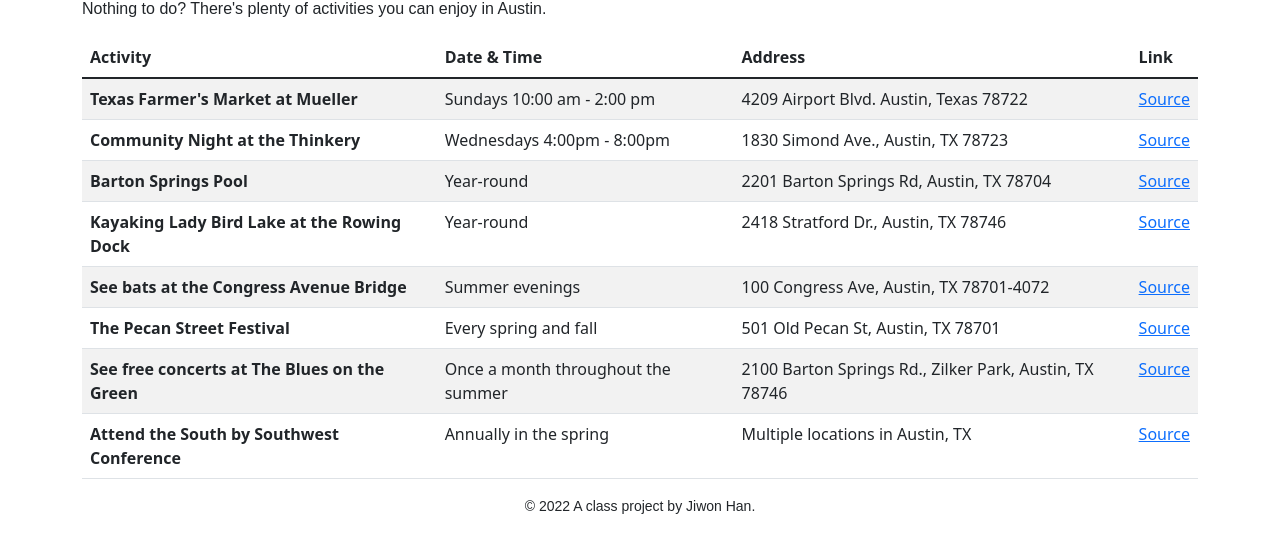
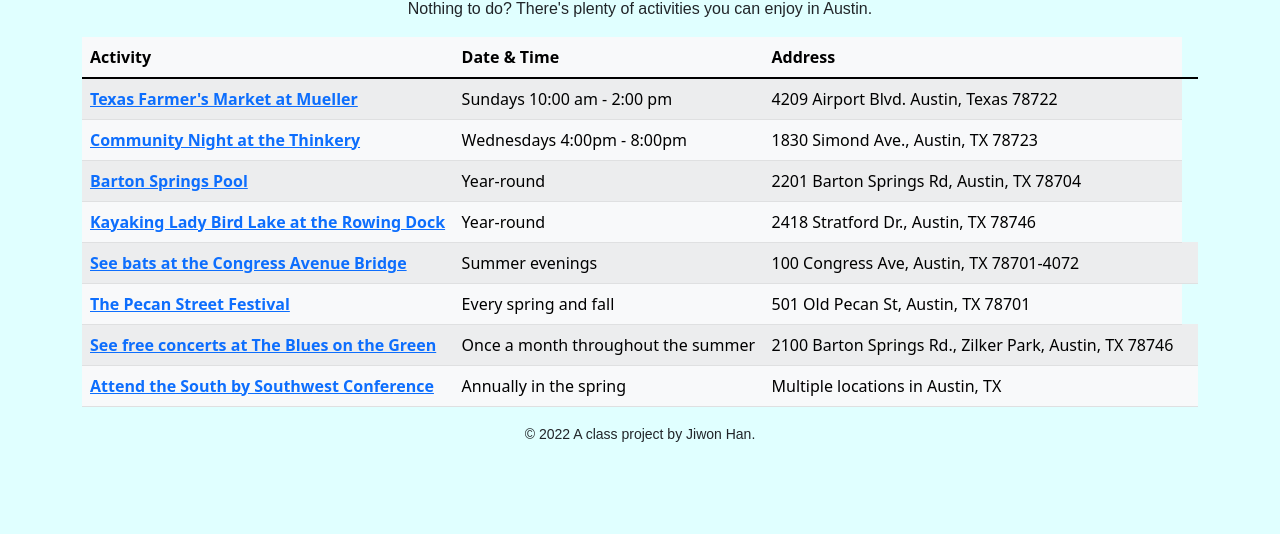
Before and after one commit to gksjiwon/jiwon-final, a website: page src/njk/activities.njk in a window 1280 px wide. Shown: the part 421-955 px from the top of the page. After the commit the page ends 883 px from the top, so only its background shows below. Drawn offline with nearby package versions, Linux system fonts and the light colour scheme; files that its build step writes are made by us from their sources; files whose address does not match are found by name.

Commit message:
final update

```diff
--- a/src/njk/activities.njk
+++ b/src/njk/activities.njk
@@ -4,62 +4,56 @@
 <article class="container">
   <h1>Austin Entertainment</h1>
   <p>Nothing to do? There's plenty of activities you can enjoy in Austin.</p>
-<table class="table table-striped table-hover">
+<table class="table table-light table-striped table-hover">
   <thead>
     <tr>
       <th scope="col">Activity</th>
       <th scope="col">Date & Time</th>
       <th scope="col">Address</th>
-      <th scope="col">Link</th>
     </tr>
   </thead>
   <tbody>
     <tr>
-      <th scope="row">Texas Farmer's Market at Mueller</th>
+      <th scope="row"><a href="https://texasfarmersmarket.org/mueller/"target="_blank">Texas Farmer's Market at Mueller</a></th>
       <td>Sundays 10:00 am - 2:00 pm</td>
       <td>4209 Airport Blvd. Austin, Texas 78722</td>
-      <td><a href="https://texasfarmersmarket.org/mueller/"target="_blank">Source</a></td>
     </tr>
     <tr>
-      <th scope="row">Community Night at the Thinkery</th>
+      <th scope="row"><a href="https://thinkeryaustin.org/visit-us/#hours" target="_blank">Community Night at the Thinkery</a></th>
       <td>Wednesdays 4:00pm - 8:00pm</td>
       <td>1830 Simond Ave., Austin, TX 78723</td>
-      <td><a href="https://thinkeryaustin.org/visit-us/#hours" target="_blank">Source</a></td>
     </tr>
     <tr>
-      <th scope="row">Barton Springs Pool</th>
+      <th scope="row"><a href="https://www.austintexas.org/listings/barton-springs-pool/4687/" target="_blank">Barton Springs Pool</a></th>
       <td>Year-round</td>
       <td>2201 Barton Springs Rd, Austin, TX 78704</td>
-      <td><a href="https://www.austintexas.org/listings/barton-springs-pool/4687/" target="_blank">Source</a></td>
     </tr>
-      <th scope="row">Kayaking Lady Bird Lake at the Rowing Dock</th>
+      <th scope="row"><a href="https://www.austintexas.org/listings/rowing-dock/9470/" target="_blank">Kayaking Lady Bird Lake at the Rowing Dock</a></th>
       <td>Year-round</td>
       <td>2418 Stratford Dr., Austin, TX 78746</td>
-      <td><a href="https://www.austintexas.org/listings/rowing-dock/9470/" target="_blank">Source</a></td>
     </tr>
     <tr>
-      <th scope="row">See bats at the Congress Avenue Bridge</th>
+      <th scope="row"><a href="http://www.batcon.org/index.php/our-work/regions/usa-canada/protect-mega-populations/cab-intro" target="_blank">See bats at the Congress Avenue Bridge</a></th>
       <td>Summer evenings</td>
       <td>100 Congress Ave, Austin, TX 78701-4072</td>
-      <td><a href="http://www.batcon.org/index.php/our-work/regions/usa-canada/protect-mega-populations/cab-intro" target="_blank">Source</a></td>
+      <td></td>
     </tr>
     <tr>
-      <th scope="row">The Pecan Street Festival</th>
+      <th scope="row"><a href="https://www.austintexas.org/listings/barton-springs-pool/4687/" target="_blank">The Pecan Street Festival</a></th>
       <td>Every spring and fall</td>
       <td>501 Old Pecan St, Austin, TX 78701</td>
-      <td><a href="https://www.austintexas.org/listings/barton-springs-pool/4687/" target="_blank">Source</a></td>
     </tr>
     <tr>
-      <th scope="row">See free concerts at The Blues on the Green</th>
+      <th scope="row"><a href="https://www.austintexas.org/listings/blues-on-the-green/2673/" target="_blank">See free concerts at The Blues on the Green</a></th>
       <td>Once a month throughout the summer</td>
       <td>2100 Barton Springs Rd., Zilker Park, Austin, TX 78746</td>
-      <td><a href="https://www.austintexas.org/listings/blues-on-the-green/2673/" target="_blank">Source</a></td>
+      <td></td>
     </tr>
     <tr>
-      <th scope="row">Attend the South by Southwest Conference</th>
+      <th scope="row"><a href="https://www.austintexas.org/listings/barton-springs-pool/4687/" target="_blank">Attend the South by Southwest Conference</a></th>
       <td>Annually in the spring</td>
       <td>Multiple locations in Austin, TX</td>
-      <td><a href="https://www.austintexas.org/listings/barton-springs-pool/4687/" target="_blank">Source</a></td>
+      <td></td>
     <tr>
   </tbody>
 </table>
--- a/src/njk/index.njk
+++ b/src/njk/index.njk
@@ -6,7 +6,7 @@
 <div class="container">
   <h1>Austin's life is for me</h1>
   <p>Visit the top landmarks at the city of Austin.</p>
-<div class="row">
+<div class="row row-cols-2">
   {% for landmark in austin.landmarks %}
   <div class="col-sm-6">
     <div class="card text-dark bg-light mb-3">
@@ -14,7 +14,7 @@
       <div class="card-body">
         <h5 class="card-title">{{ landmark.name }}</h5>
         <p class="card-text">{{ landmark.location }}</p>
-        <a href="blog/{{ landmark.slug }}.html" class="btn btn-primary">Keep Reading</a>
+        <a href="blog/{{ landmark.slug }}.html" class="btn btn-outline-secondary">Keep Reading</a>
       </div>
     </div>
   </div>
--- a/src/njk/murals.njk
+++ b/src/njk/murals.njk
@@ -4,7 +4,8 @@
 <article class="container">
   <h1>Austin Artworks</h1>
   <p>Take a look at the murals spread across Austin!</p>
-  <h3>Locations of murals</h3>
+  <p>The locations of each murals are on the map.</p>
+  <div class="row row-cols-2">
     <ul class="list-group list-group-horizontal-sm">
       <li class="list-group-item">I Love You So Much</li>
       <li class="list-group-item">Greetings from Austin</li>
@@ -30,6 +31,7 @@
       <li class="list-group-item">Colorful yellow and pink wall</li>
       <li class="list-group-item">Hi, How Are You (Jeremiah The Innocent)</li>
     </ul>
-    <p><iframe src="//batchgeo.com/map/e8315e7a98a08f423269d1fa84ea6d31" frameborder="0" width="100%" height="550" sandbox="allow-top-navigation allow-scripts allow-popups allow-same-origin allow-modals allow-forms" style="border:1px solid #aaa;"></iframe></p><p><small>View <a href="https://batchgeo.com/map/e8315e7a98a08f423269d1fa84ea6d31">Austin</a> in a full screen map</small></p>
+  </div>
+    <p><iframe src="//batchgeo.com/map/e8315e7a98a08f423269d1fa84ea6d31" frameborder="0" width="100%" height="550" sandbox="allow-top-navigation allow-scripts allow-popups allow-same-origin allow-modals allow-forms" style="border:1px solid #aaa;"></iframe></p><p><small>View <a href="https://batchgeo.com/map/e8315e7a98a08f423269d1fa84ea6d31">Austin Murals</a> in a full screen map</small></p>
 </article>
 {% endblock %}
--- a/src/njk/restaurants.njk
+++ b/src/njk/restaurants.njk
@@ -3,8 +3,8 @@
 {% block content %}
 <article class="container">
   <h1>Austin Eats</h1>
-  <p>Take a look at the top restaurants!</p>
-<div class="row">
+  <p>Top restaurants will be tasting the genuine flavors that make Austin unique and delicious!</p>
+<div class="row row-cols-2">
   {% for restaurant in restaurant.restaurants %}
   <div class="col-sm-6">
     <div class="card text-dark bg-light mb-3">
--- a/src/scss/_index.scss
+++ b/src/scss/_index.scss
@@ -1,5 +1,6 @@
 h1, p {
   font-family: 'PT Sans', sans-serif;
+  text-align: center;
 }
 
 .card {
@@ -7,3 +8,11 @@
   margin-bottom: 10px;
   float: none;
 }
+
+.card-text {
+  text-align: left;
+}
+
+body {
+  background-color: lightcyan;
+}
--- a/src/scss/_jumbotron.scss
+++ b/src/scss/_jumbotron.scss
@@ -10,5 +10,6 @@
 
 h1, p {
   font-family: 'Libre Bodoni', serif;
+  color: lightcyan;
 }
 }
--- a/src/scss/_murals.scss
+++ b/src/scss/_murals.scss
@@ -1,3 +1,7 @@
 h1, p {
   font-family: 'PT Sans', sans-serif;
 }
+
+.list-group {
+  padding-bottom: 20px;
+}
--- a/src/scss/_nav.scss
+++ b/src/scss/_nav.scss
@@ -4,5 +4,4 @@
   margin: 0%;
   padding: 0%;
   font-family: 'PT Sans', sans-serif;
-
 }
--- a/src/scss/_restaurants.scss
+++ b/src/scss/_restaurants.scss
@@ -6,3 +6,7 @@
   margin-top: 10px;
   margin-bottom: 10px;
 }
+
+.card-text {
+  text-align: left;
+}
```
Also changed, not shown: docs/activities.html, docs/css/main.css, docs/index.html, docs/murals.html, docs/restaurants.html. Lines whose indentation alone changed are shown as unchanged.
